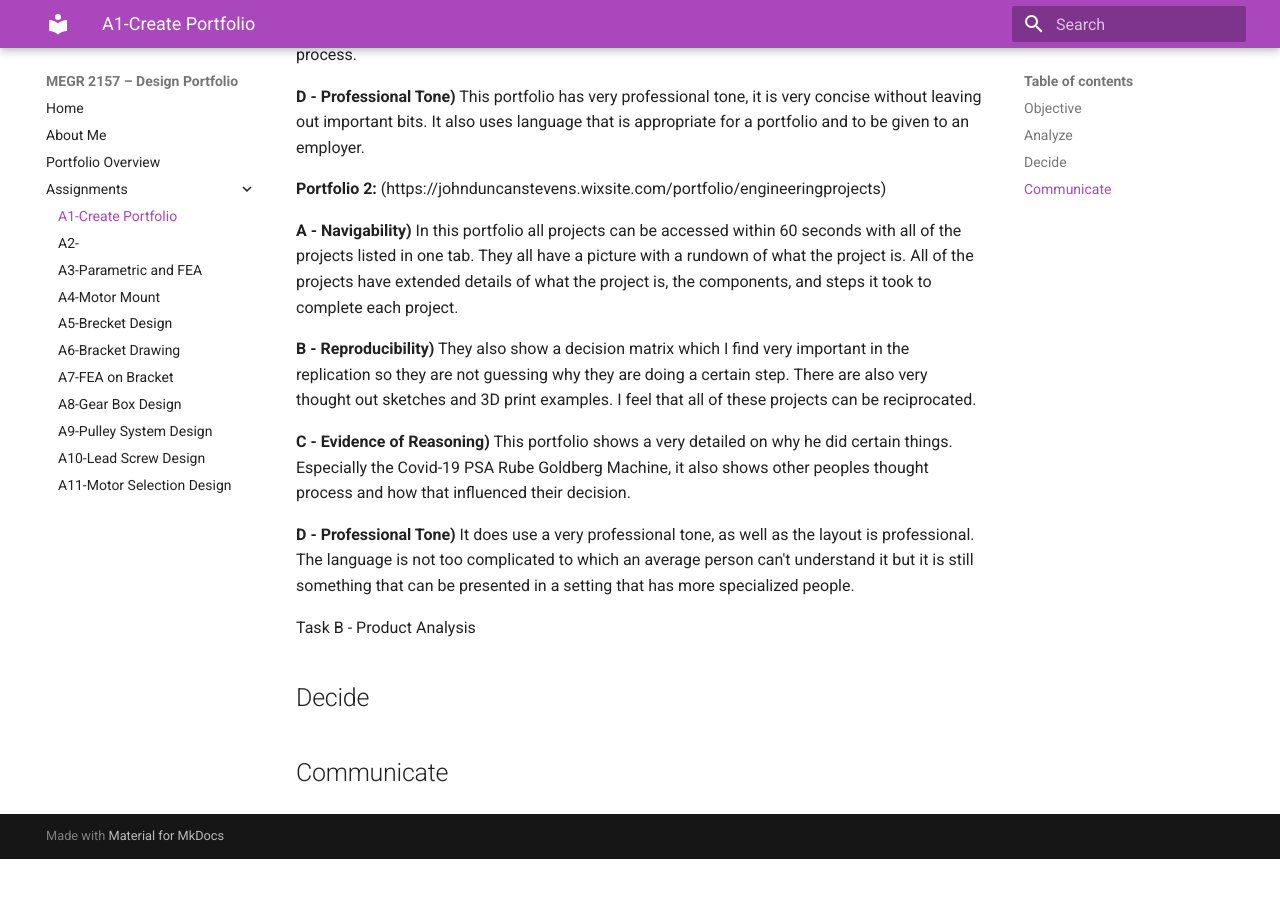
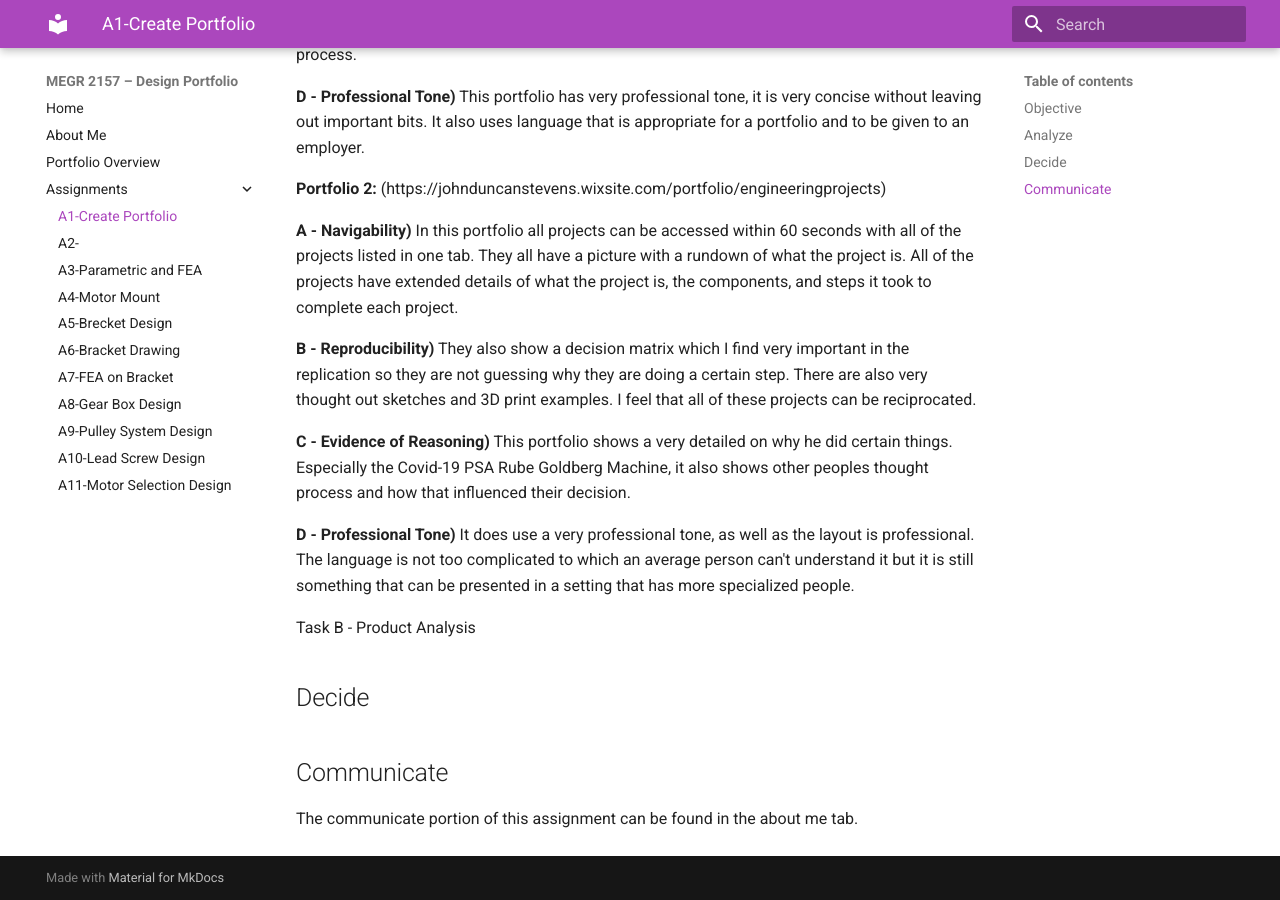
Before and after one commit to lexiecox628/megr2157-portfolio, an MkDocs documentation site: the page built from docs/assignments/A01/index.md, in a window 1280 px wide and 900 px high, scrolled down 702 px. Built offline with MkDocs 1.6.1 and Material for MkDocs 9.7.7, drawn with Linux system fonts in a browser that asks for light colours; before the commit the page ends 1561 px from its top, so only the background shows below that.

Commit message:
Update index.md

```diff
--- a/docs/assignments/A01/index.md
+++ b/docs/assignments/A01/index.md
@@ -34,4 +34,7 @@ Task B - Product Analysis
 ## Decide
 
 
+
 ## Communicate
+
+The communicate portion of this assignment can be found in the about me tab.
```
